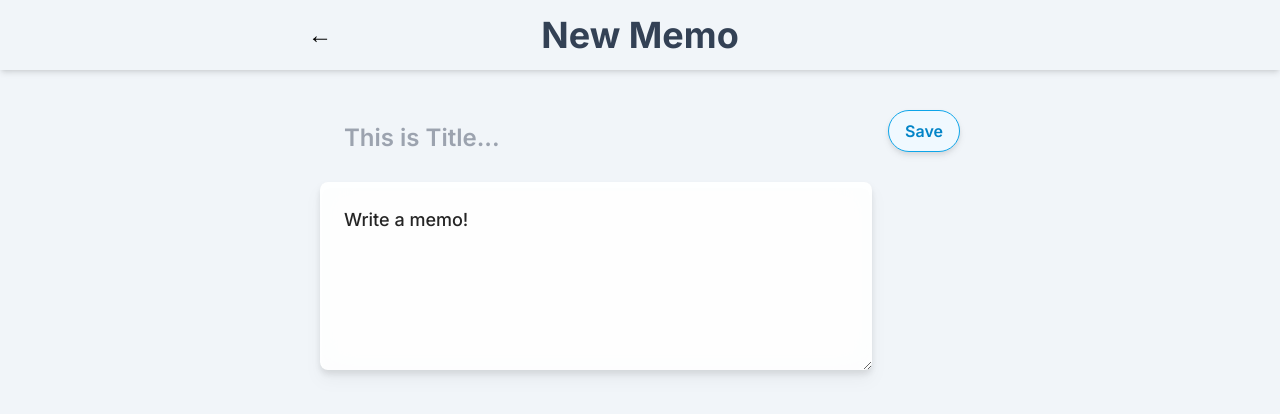
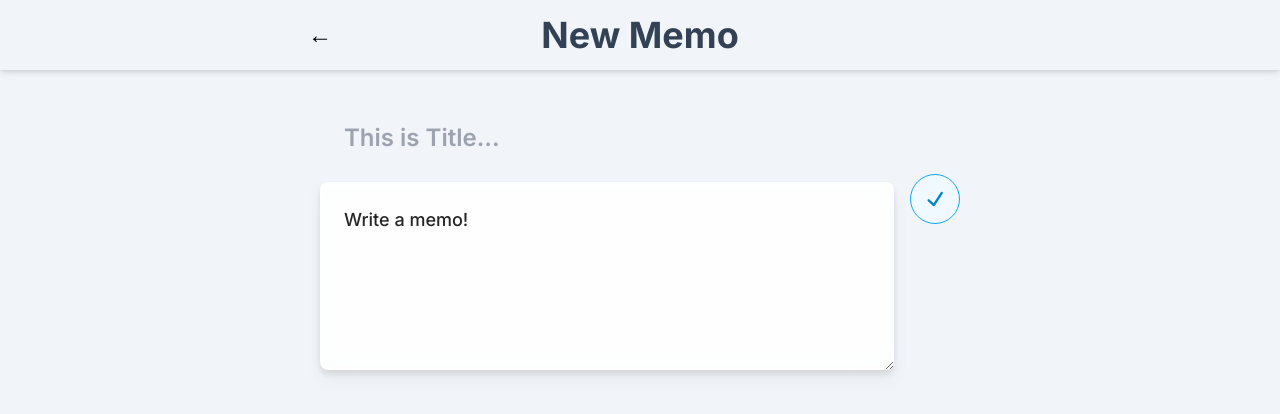
Before and after one commit to ryuji-1to/rsc-memo-demo, a Next.js app: page /new in a window 1280 px wide. Shown: the top 414 px of the page. Built offline with nearby package versions, Linux system fonts and the light colour scheme.

Commit message:
update: 🌱 some

```diff
--- a/package.json
+++ b/package.json
@@ -11,6 +11,7 @@
   "dependencies": {
     "@prisma/client": "4.14.1",
     "@radix-ui/react-dialog": "^1.0.4",
+    "@radix-ui/react-icons": "^1.3.0",
     "@tailwindcss/line-clamp": "^0.4.4",
     "@types/node": "20.2.5",
     "@types/react": "18.2.7",
--- a/src/app/MemoList.tsx
+++ b/src/app/MemoList.tsx
@@ -4,7 +4,7 @@ import { format } from "date-fns";
 import Link from "next/link";
 
 export async function MemoList() {
-  const allMemo = await fetchAllMemo({ delayMs: 1000 });
+  const allMemo = await fetchAllMemo();
 
   return (
     <div className="bg-white p-4 rounded-lg drop-shadow-sm">
--- a/src/app/memo/[slug]/ToolBar.tsx
+++ b/src/app/memo/[slug]/ToolBar.tsx
@@ -1,6 +1,7 @@
 "use client";
 
 import { Button } from "@/share/components/Button";
+import { CheckIcon, TrashIcon } from "@radix-ui/react-icons";
 import Link from "next/link";
 
 // TODO: onEdit,onSubmit,onDeleteの出し分け
@@ -19,32 +20,32 @@ export function ToolBar({
   onSubmit?: JSX.IntrinsicElements["button"]["onClick"];
   onDelete?: JSX.IntrinsicElements["button"]["onClick"];
 }) {
+  const style = "w-fit h-fit p-2.5 rounded-full";
+
   return (
-    <div className="sticky top-4 flex flex-col space-y-4">
+    <div className="sticky top-10 flex flex-col space-y-4 mt-16">
       {isEdit || isNew ? (
-        <Button
-          buttonType="button"
-          className="bg-sky-50 text-sky-600 border border-sky-500 rounded-3xl hover:bg-sky-100"
+        <button
+          className={`bg-sky-50 text-sky-600 border border-sky-500 hover:bg-sky-100 ${style}`}
           onClick={onSubmit}
         >
-          Save
-        </Button>
+          <CheckIcon width="28" height="28" />
+        </button>
       ) : (
         <Link
           href={`/memo/edit/${memoId}`}
-          className="px-4 py-2 font-semibold drop-shadow-md bg-sky-50 text-sky-600 border border-sky-500 rounded-3xl hover:bg-sky-100 text-center"
+          className="p-4 font-semibold drop-shadow-md bg-sky-50 text-sky-600 border border-sky-500 rounded-3xl hover:bg-sky-100 text-center"
         >
           Edit
         </Link>
       )}
       {!isNew && (
-        <Button
-          buttonType="button"
-          className="bg-red-50 rounded-3xl border text-red-600 border-red-500 hover:bg-red-100"
+        <button
+          className={`bg-red-50 border text-red-600 border-red-500 hover:bg-red-100 ${style}`}
           onClick={onDelete}
         >
-          Delete
-        </Button>
+          <TrashIcon width="28" height="28" />
+        </button>
       )}
     </div>
   );
```
Also changed, not shown: src/database/server.ts (+7 -1 lines), 2 other files (tests, documents, lock files or other folders).
